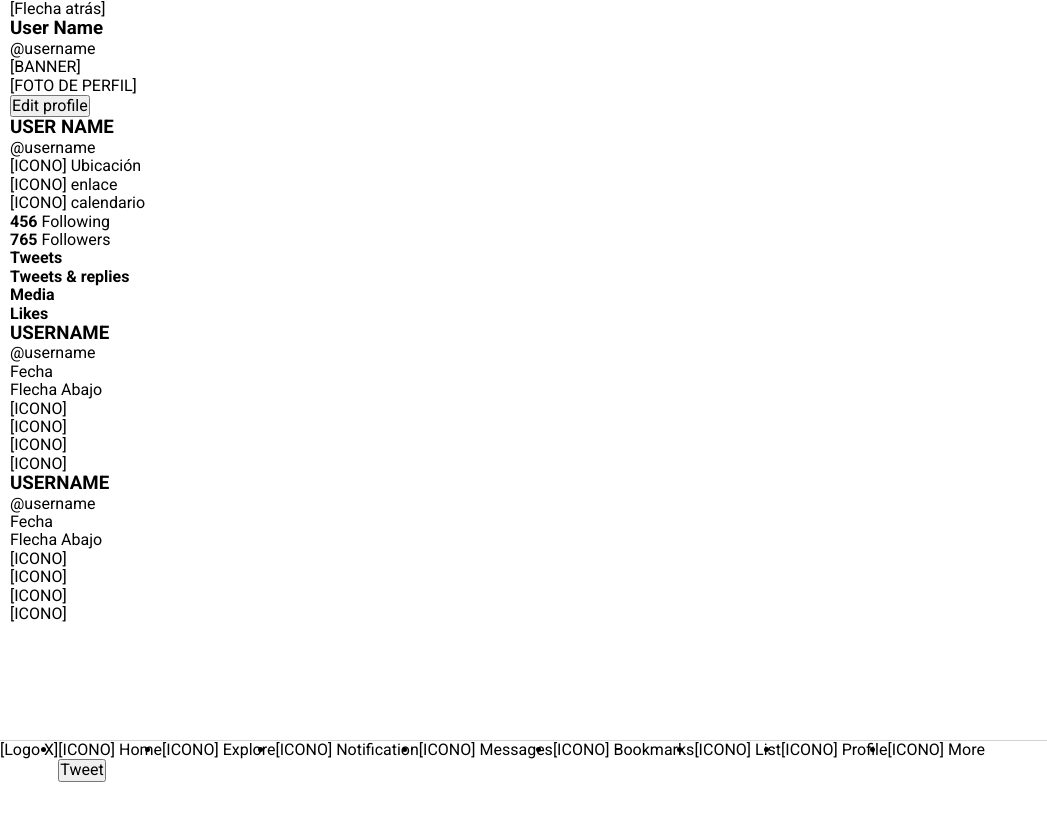
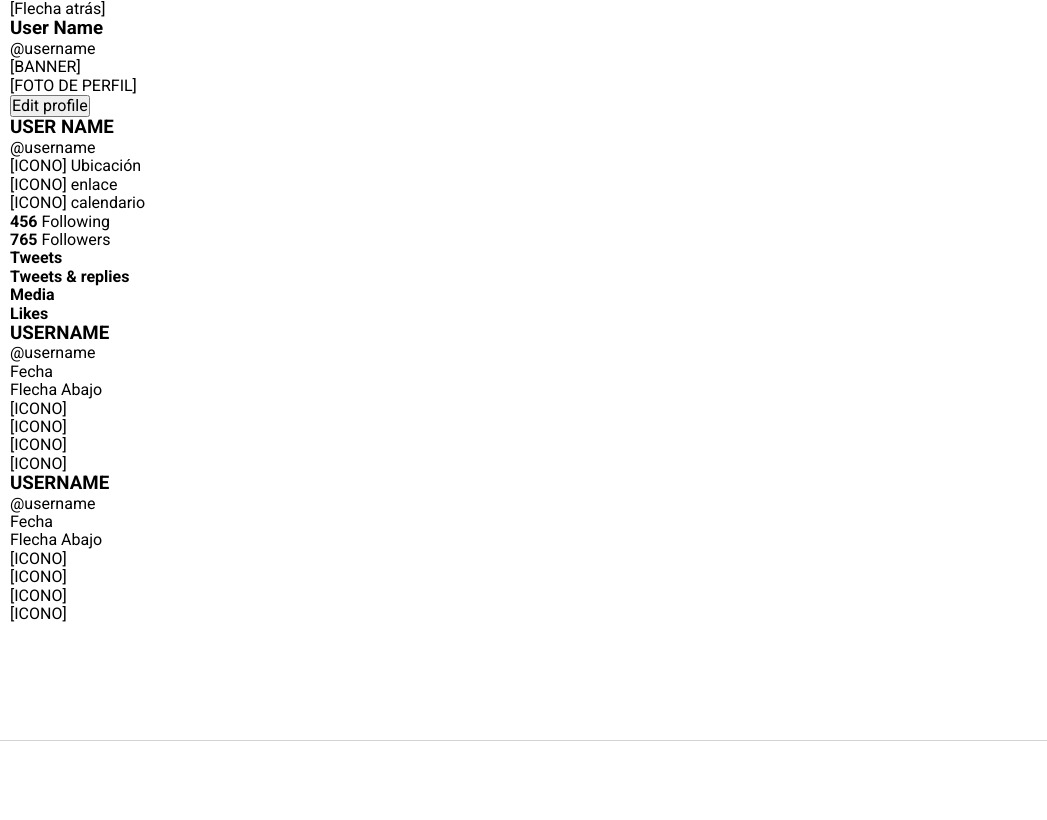
Before and after one commit to khdpdev/social-media-project, a website: page index.html in a window 1280 px wide. Shown: the whole page, without its empty margins (0-1047 px from the left). Drawn offline with nearby package versions, Linux system fonts and the light colour scheme.

Commit message:
Barra de navegacion estructurada

```diff
--- a/css/componentes/aside-left.css
+++ b/css/componentes/aside-left.css
@@ -0,0 +1,30 @@
+nav {
+    width: 100%;
+    height: 100%;
+    display: flex;
+    align-items: center;
+}
+
+.lista-ul {
+    width: 100%;
+}
+
+#logo-x {
+    display: none;
+}
+
+.list-navbar {
+    list-style: none;
+}
+
+.list-navbar:nth-child(n+5) {
+    display: none;
+}
+
+.list-navbar a {
+    font-size: 0;
+}
+
+.btn-div-navbar {
+    display: none;
+}
--- a/css/styles.css
+++ b/css/styles.css
@@ -1,6 +1,7 @@
 @import url(../node_modules/normalize.css/normalize.css);
 @import url(./variables.css);
 @import url(./layout.css);
+@import url(./componentes/aside-left.css);
 
 * {
     box-sizing: border-box;
```
